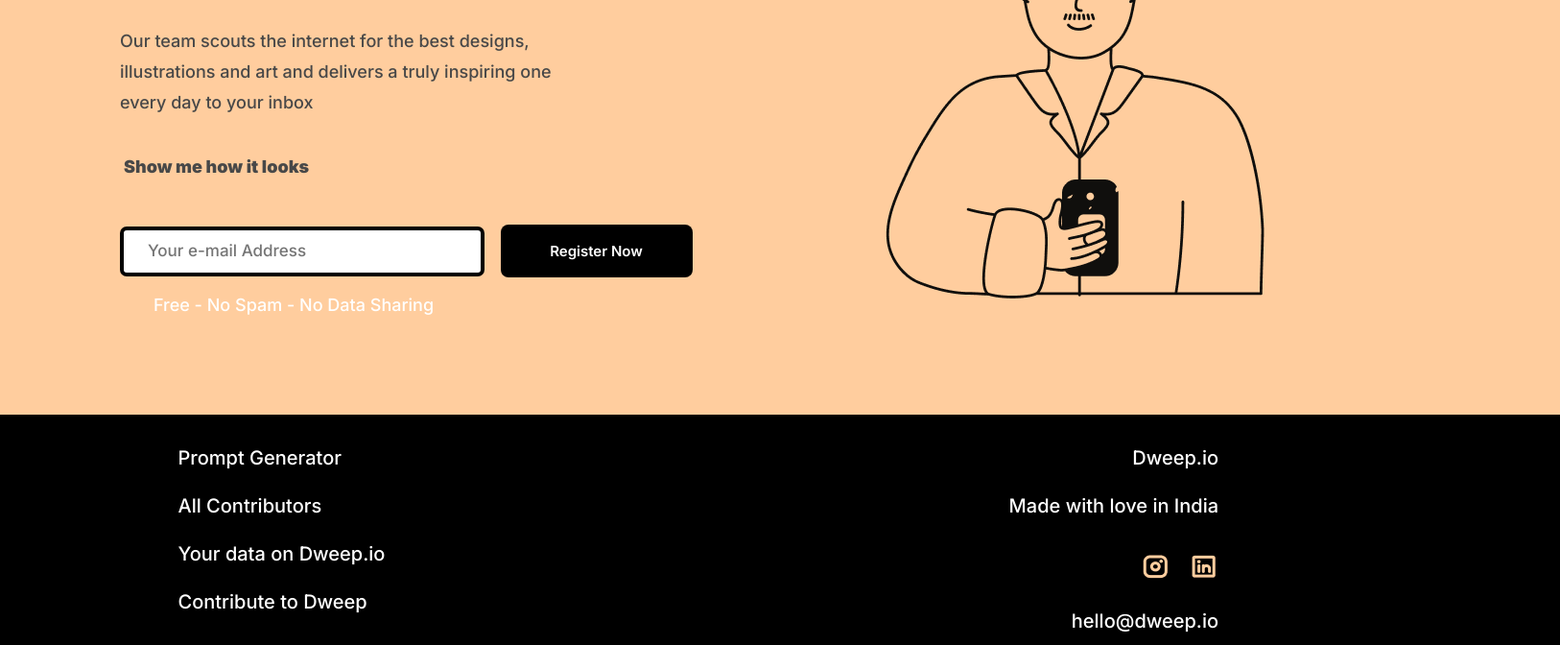
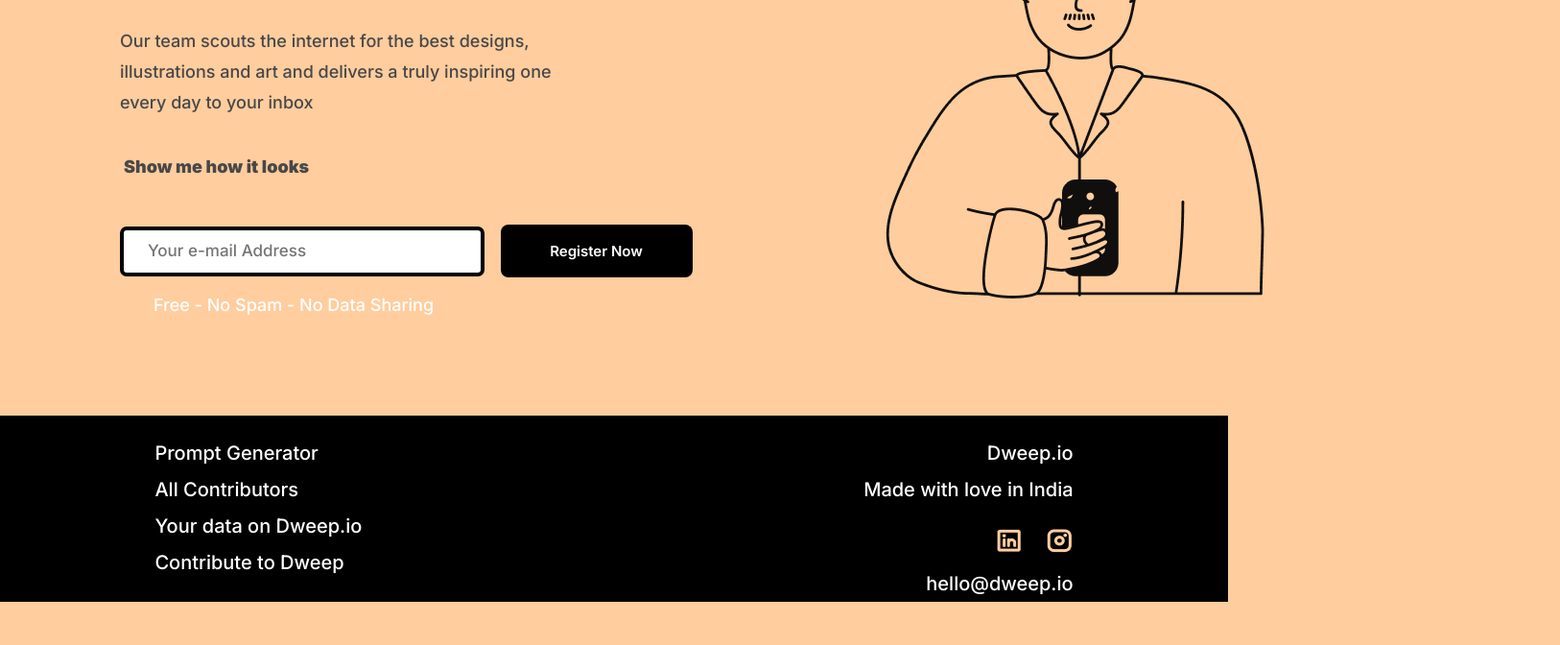
Before and after one commit to Himanshuyadav011/Project, a plain HTML site: page index.html in a window 1280 px wide. Shown: the part 224-896 px from the top of the page at 96% size, 1626 px wide, since content can reach past the window. After the commit the page ends 851 px from the top, so only its background shows below. Drawn offline with Linux system fonts and the light colour scheme.

Commit message:
new change

```diff
--- a/index.html
+++ b/index.html
@@ -20,7 +20,7 @@
 <div class="container">
 <div class="h1"><h1>An inspiring design delivered to your inbox every morning</h1></div>
 <div class="para1"><p>Our team scouts the internet for the best designs, illustrations and art and delivers a truly inspiring one every day to your inbox</p></div>
-<div class="img1"><img src="dweep.png"></div>
+<div class="img1"><img src="photos/dweep.png"></div>
 
 <div class="para2"><p>Show me how it looks</p></div>
 <div class="container1"><form>
@@ -38,10 +38,11 @@
     All Contributors<br>
     Your data on Dweep.io<br>
     Contribute to Dweep</p></div>
+
     <div class="footerpara2"><p>Dweep.io<br>
         Made with love in India<br>
-        <div class="img3"><img src="insta.png" alt=""></div>
-        <div class="img2"><img src="link.png"></div>
+        <div class="img3"><img src="/photos/link.png" alt=""></div>
+        <div class="img2"><img src="/photos/insta.png" alt=""></div>
         hello@dweep.io
 
 
--- a/style.css
+++ b/style.css
@@ -1,7 +1,10 @@
 body {
+  width: fit-content;
+  min-height: fit-content;
+  padding: 0;
   margin: 0;
-  padding: 0;
   background-color: #ffcd9e;
+overflow-x:auto;
 }
 
 .container {
@@ -93,11 +96,11 @@ color: #888888;
 
 .footer{
 display: flex;
-    width: 127%;
-    height: 200%;
+    width: 100vw;
+    height: fit-content;
     background: black;
     margin-top: 5%;
-    justify-content: center;
+    justify-content: space-around;
     text-align: left;
 
 }
@@ -106,10 +109,10 @@ display: flex;
     font-family: "Inter", sans-serif;
     font-size: 20px;
     color: white;
-    margin-right: 750px;
+    margin-right: 1200px;
     font-weight: 500;
-  margin-right: 40%;
-    line-height: 50px;
+  margin-right: 200px;
+    line-height: 38px;
 
 }
 .footerpara2{
@@ -118,8 +121,7 @@ display: flex;
     font-size: 20px;
     color: white;
     font-weight: 500;
-    margin-right: 170px;
-    line-height: 50px;
+    line-height: 38px;
     text-align: right;
 
 
```
Also changed, not shown: photos/dweep.png (renamed from dweep.png), photos/insta.png (renamed from insta.png), photos/link.png (renamed from link.png).
